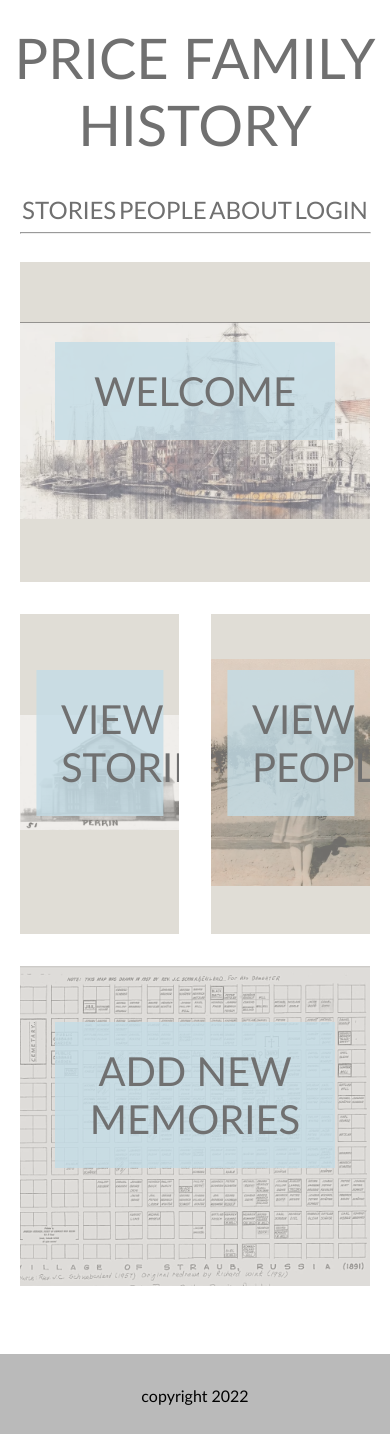
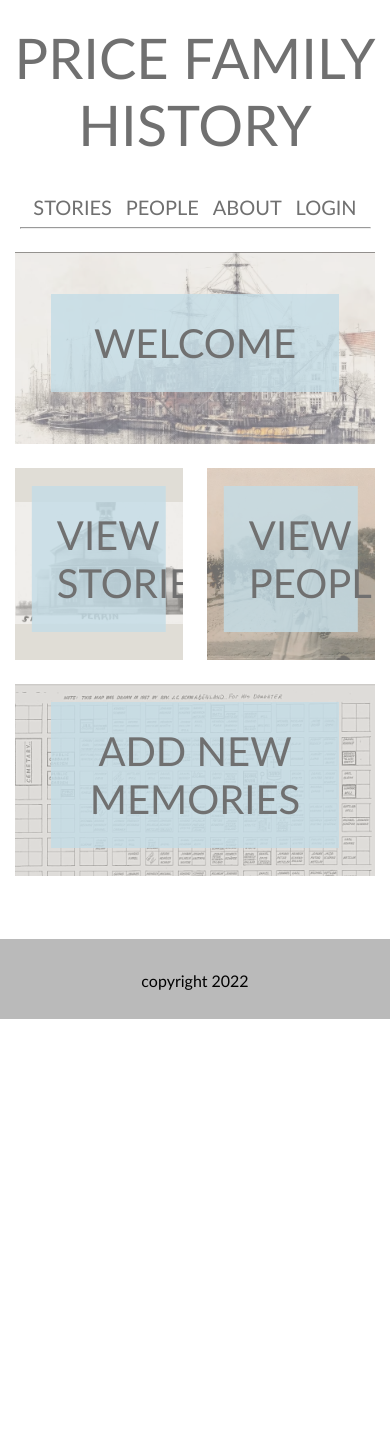
Before and after one commit to matkatd/NewPortfolio, a PHP site: page /projects/family_history/index.php in a window 390 px wide. Shown: the part 215-1652 px from the top of the page. After the commit the page ends 1234 px from the top, so only its background shows below. Run offline with PHP 8.4, Linux system fonts and the light colour scheme.

Commit message:
fixed css on fam history site

```diff
--- a/src/projects/family_history/styles/main.css
+++ b/src/projects/family_history/styles/main.css
@@ -158,7 +158,23 @@ main .home-block:hover img {
 }
 
 @media only screen and (max-width: 650px) {
+  main {
+    gap: 1.5em;
+    padding: 15px;
+  }
   nav {
     width: 90%;
   }
+
+  ul {
+    font-size: 1.25em;
+  }
+
+  h2 {
+    font-size: 1.75em;
+  }
+
+  main .home-block {
+    height: 12em;
+  }
 }
```
